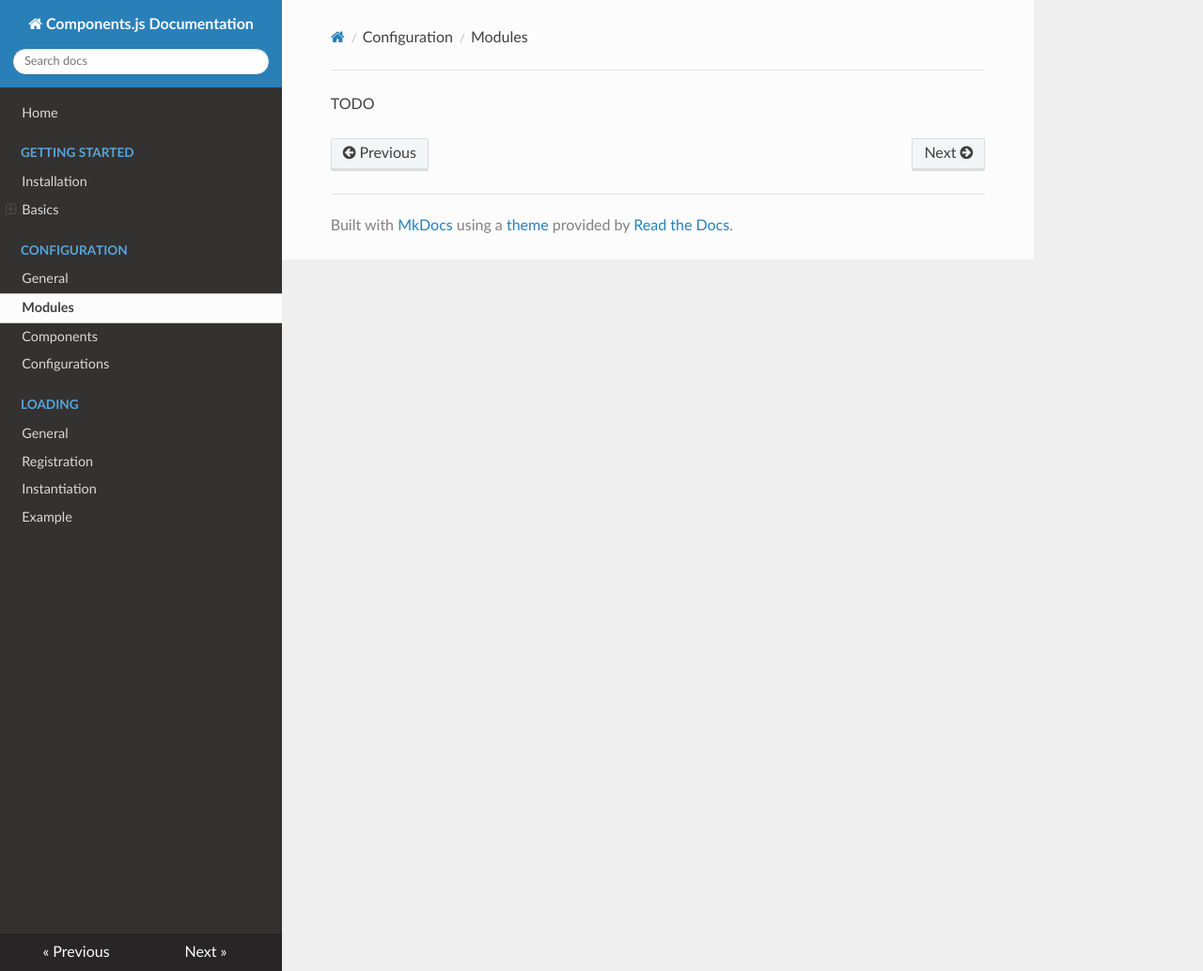
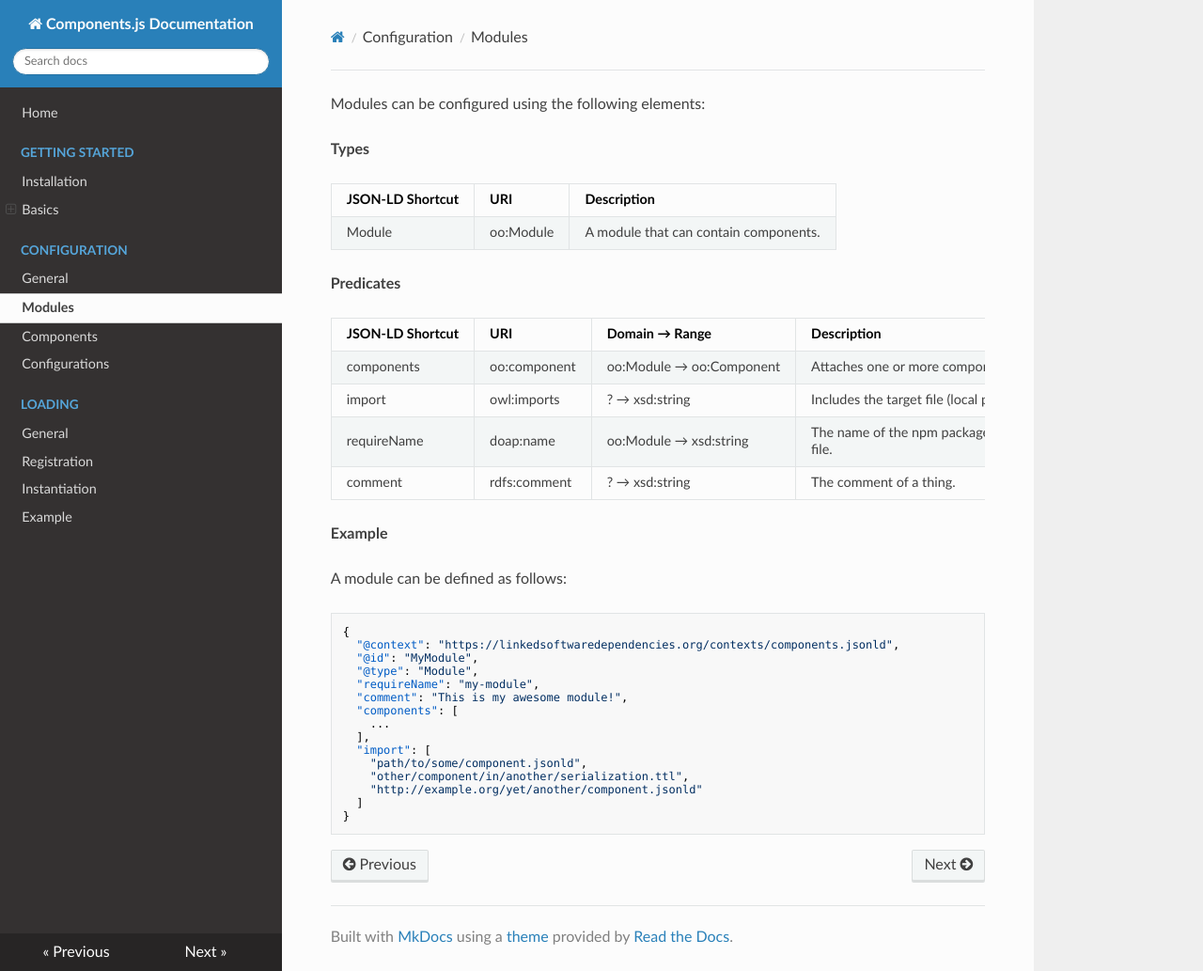
Before and after one commit to LinkedSoftwareDependencies/Documentation-Components.js, an MkDocs documentation site: the page built from docs/configuration/modules.md, in a window 1280 px wide and 1033 px high. Shown: the whole window at 94% size. Built offline with MkDocs 1.6.1, drawn with Linux system fonts in a browser that asks for light colours; nearby versions of some CDN libraries; old or Windows-style settings are respelled for this version of MkDocs.

Commit message:
Add modules config info

````diff
--- a/docs/configuration/modules.md
+++ b/docs/configuration/modules.md
@@ -1 +1,37 @@
-TODO
+Modules can be configured using the following elements:
+
+**Types**
+
+| JSON-LD Shortcut | URI                  | Description |
+| ---------------- | -------------------- | ----------- |
+| Module           | oo:Module            | A module that can contain components. |
+
+**Predicates**
+
+| JSON-LD Shortcut     | URI                     | Domain       → Range                        | Description |
+| -------------------- | ----------------------- | ------------------------------------------- | ----------- |
+| components           | oo:component            | oo:Module    → oo:Component                 | Attaches one or more components to a module. |
+| import               | owl:imports             | ?            → xsd:string                   | Includes the target file (local path or URL) in this file. |
+| requireName          | doap:name               | oo:Module    → xsd:string                   | The name of the npm package as defined in the `package.json` file. |
+| comment              | rdfs:comment            | ?            → xsd:string                   | The comment of a thing. |
+
+**Example**
+
+A module can be defined as follows:
+```json
+{
+  "@context": "https://linkedsoftwaredependencies.org/contexts/components.jsonld",
+  "@id": "MyModule",
+  "@type": "Module",
+  "requireName": "my-module",
+  "comment": "This is my awesome module!",
+  "components": [
+    ...
+  ],
+  "import": [
+    "path/to/some/component.jsonld",
+    "other/component/in/another/serialization.ttl",
+    "http://example.org/yet/another/component.jsonld"
+  ]
+}
+```
````
